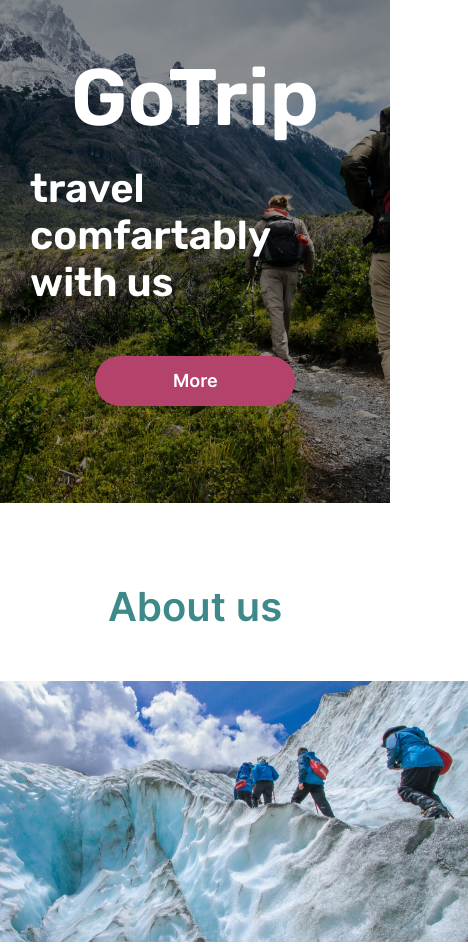
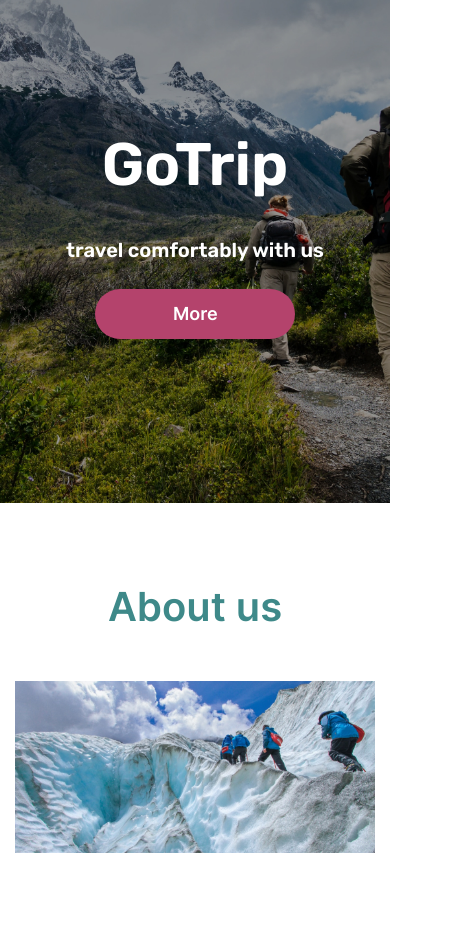
Before and after one commit to ForMyView/GoTrip, a plain HTML site: page index.html in a window 390 px wide. Shown: the part 388-1332 px from the top of the page, 468 px wide, since content can reach past the window. Drawn offline with Linux system fonts and the light colour scheme.

Commit message:
finished

```diff
--- a/index.html
+++ b/index.html
@@ -31,7 +31,7 @@
     </nav>
     <div class="header-banner">
       <h1 class="header-banner-title">GoTrip</h1>
-      <p class="header-banner-desc">travel comfartably with us</p>
+      <p class="header-banner-desc">travel comfortably with us</p>
       <a href="" class="header-banner-link">More</a>
     </div>
   </header>
--- a/styles/media.css
+++ b/styles/media.css
@@ -1,68 +1,124 @@
-@media(max-width: 1200px){
+@media(max-width: 1200px) {
     .container {
         max-width: 960px;
     }
+
     .div {
-        flex-direction: column;
+        max-width: 630px;
+        width: 100%;
+        flex-wrap: wrap;
     }
 }
 
-@media(max-width: 992px){
+@media(max-width: 992px) {
     .container {
         max-width: 720px;
     }
+
     .nav {
         padding: 20px;
     }
+
     .nav .container {
         flex-direction: column;
 
     }
+
     .header-banner {
         height: 80vh;
     }
+
     .about-us-desc {
         flex-direction: column;
     }
+
     .main-about-us {
         margin-bottom: 50px;
     }
 }
 
-@media(max-width: 768px){
+@media(max-width: 768px) {
     .container {
         max-width: 540px;
     }
+
     .contact-div1 {
         flex-direction: column;
     }
+
     .contact-desc {
         margin-bottom: 30px;
     }
+
+    .div {
+        justify-content: center;
     }
 
-@media(max-width: 576px){
+    .header-banner-title {
+        font-weight: 500;
+        font-size: 70px;
+    }
+
+    .header-banner-desc {
+        font-weight: 450;
+        font-size: 30px;
+    }
+
+}
+
+@media(max-width: 576px) {
     .container {
         max-width: auto;
     }
+
     .header-banner-desc {
         flex-wrap: wrap;
         padding: 0 30px;
     }
+
     .main-about-us {
         flex-wrap: wrap;
         justify-content: center;
+        max-width: 450px;
         align-items: center;
-        max-width: 450px;
+    }
+
+    .about-us {
+        margin-bottom: 15px;
+    }
+
+    .main-about-us {
+        justify-content: center;
+        align-items: center;
+    }
+    .main-img {
+        width: 470px;
     }
 }
 
-@media(max-width: 470px){
+@media(max-width: 470px) {
     .header-list {
         flex-direction: column;
     }
+
     .header-banner {
         height: 65vh;
         padding: 15px 0;
     }
+    .header-banner-title {
+        font-weight: 300;
+        font-size: 60px;
+        margin-bottom: 15px;
     }
+
+    .header-banner-desc {
+        font-weight: 350;
+        font-size: 20px;
+        margin-bottom: 15px;
+    }
+    .main-img {
+        max-width: 445px;
+        width: 100%;
+        margin-bottom: 15px;
+    }
+}
```
Lines whose indentation alone changed are shown as unchanged.
